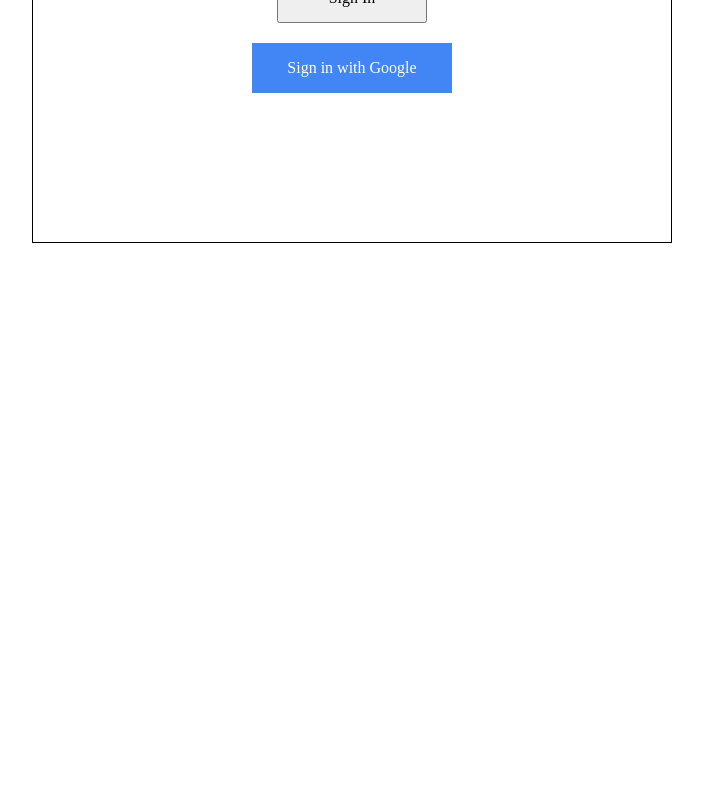
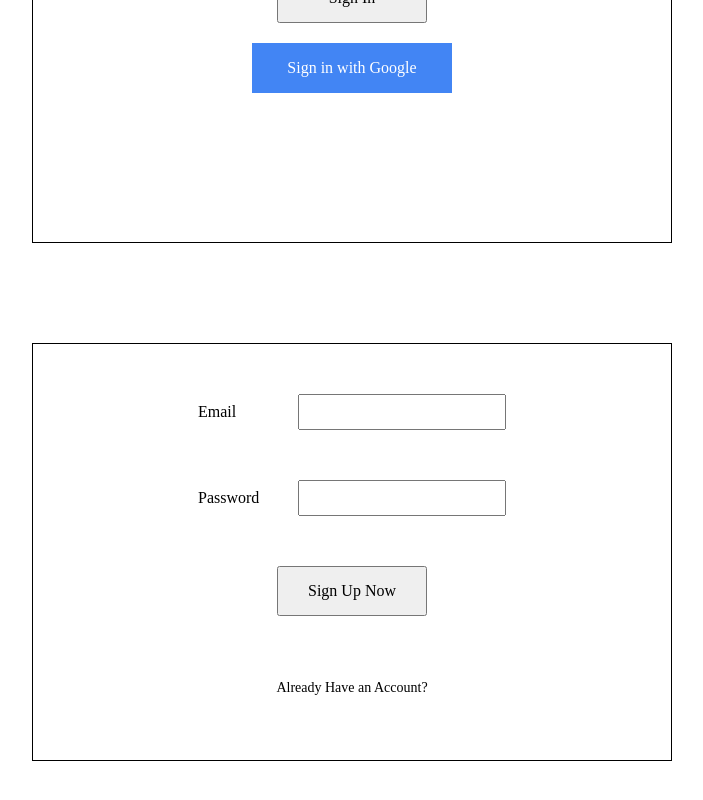
Before and after one commit to ShihYuChang/InfoSnap, a React (Create React App) app: page / in a window 1280 px wide. Shown: the part 366-1166 px from the top of the page, without its empty margins (288-991 px from the left). Before the commit the page ends 800 px from the top, so only its background shows below. Built offline with nearby package versions, Linux system fonts and the light colour scheme; no server answers.

Commit message:
Adding sign up

```diff
--- a/src/App.js
+++ b/src/App.js
@@ -11,7 +11,7 @@ import Header from './components/Header/Header';
 import { Outlet } from 'react-router-dom';
 import SignInPrompt from './pages/Authentication/SignInPrompt';
 import SignIn from './pages/Authentication/SignIn';
-
+import SignUp from './pages/Authentication/SignUp';
 const GlobalStyle = createGlobalStyle`
   #root{
     position: relative;
@@ -35,6 +35,7 @@ export default function App() {
     email,
     setEmail,
     hasClickedSignIn,
+    hasClickedSignUp,
     setHasClickedSignIn,
     isLoading,
     setIsLoading,
@@ -67,9 +68,10 @@ export default function App() {
           onClick={() => {
             setHasClickedSignIn(true);
           }}
-          display={hasClickedSignIn ? 'none' : 'flex'}
+          display={hasClickedSignIn || hasClickedSignUp ? 'none' : 'flex'}
         />
         <SignIn display={hasClickedSignIn ? 'flex' : 'none'} />
+        <SignUp display={hasClickedSignUp ? 'flex' : 'none'} />
       </>
     );
   }
--- a/src/context/userContext.js
+++ b/src/context/userContext.js
@@ -3,15 +3,18 @@ import { createContext, useState } from 'react';
 export const UserContext = createContext({
   email: null,
   hasClickedSignIn: false,
+  hasClickedSignUp: false,
   isLoading: true,
   setEmail: () => {},
   setHasClickedSignIn: () => {},
   setIsLoading: () => {},
+  setHasClickedSignUp: () => {},
 });
 
 export const UserContextProvider = ({ children }) => {
   const [email, setEmail] = useState(null);
   const [hasClickedSignIn, setHasClickedSignIn] = useState(false);
+  const [hasClickedSignUp, setHasClickedSignUp] = useState(false);
   const [isLoading, setIsLoading] = useState(true);
 
   return (
@@ -21,6 +24,8 @@ export const UserContextProvider = ({ children }) => {
         setEmail,
         hasClickedSignIn,
         setHasClickedSignIn,
+        hasClickedSignUp,
+        setHasClickedSignUp,
         isLoading,
         setIsLoading,
       }}
--- a/src/index.js
+++ b/src/index.js
@@ -8,7 +8,6 @@ import Health from './pages/Health';
 import GoogleLogin from './components/GoogleLogin';
 import Note from './pages/Note';
 import Dashboard from './pages/Dashboard';
-import SignIn from './pages/Authentication/SignIn';
 import Analytics from './pages/Finance/Analytics';
 import { UserContextProvider } from './context/userContext';
 
@@ -27,7 +26,6 @@ root.render(
             <Route path='drag' element={<Calendar />} />
             <Route path='calendar' element={<Calendar />} />
             <Route path='note' element={<Note />} />
-            <Route path='signin' element={<SignIn />} />
           </Route>
         </Routes>
       </BrowserRouter>
--- a/src/pages/Authentication/SignIn.js
+++ b/src/pages/Authentication/SignIn.js
@@ -1,5 +1,6 @@
 import { getAuth, signInWithEmailAndPassword } from 'firebase/auth';
 import { useState, useContext } from 'react';
+import { useNavigate } from 'react-router-dom';
 import styled from 'styled-components/macro';
 import { UserContext } from '../../context/userContext';
 import GoogleLogin from '../../components/GoogleLogin';
@@ -45,7 +46,17 @@ const SubmitBtn = styled.button`
   cursor: pointer;
 `;
 
+const SignUpPrompt = styled.p`
+  font-size: 14px;
+  cursor: pointer;
+
+  &:hover {
+    color: #4285f4;
+  }
+`;
+
 export default function SignIn({ display }) {
+  const { setHasClickedSignUp, setHasClickedSignIn } = useContext(UserContext);
   const questions = [
     { label: 'Email', value: 'email', type: 'text' },
     { label: 'Password', value: 'password', type: 'password' },
@@ -93,6 +104,14 @@ export default function SignIn({ display }) {
         ))}
         <SubmitBtn>Sign In</SubmitBtn>
         <GoogleLogin />
+        <SignUpPrompt
+          onClick={() => {
+            setHasClickedSignUp(true);
+            setHasClickedSignIn(false);
+          }}
+        >
+          Don't Have an Account?
+        </SignUpPrompt>
       </ContentWrapper>
     </Wrapper>
   );
--- a/src/pages/Authentication/SignUp.js
+++ b/src/pages/Authentication/SignUp.js
@@ -4,7 +4,9 @@ import { UserContext } from '../../context/userContext';
 
 import styled from 'styled-components/macro';
 
-const Wrapper = styled.div``;
+const Wrapper = styled.div`
+  display: ${(props) => props.display};
+`;
 
 const ContentWrapper = styled.form`
   box-sizing: border-box;
@@ -33,7 +35,7 @@ const InputLabel = styled.label`
 `;
 
 const Input = styled.input`
-  width: 150px;
+  width: 200px;
   height: 30px;
 `;
 
@@ -43,16 +45,31 @@ const SubmitBtn = styled.button`
   cursor: pointer;
 `;
 
+const SignInPrompt = styled.p`
+  font-size: 14px;
+  cursor: pointer;
+
+  &:hover {
+    color: #4285f4;
+  }
+`;
+
 export default function SignUp() {
   const questions = [
     { label: 'Email', value: 'email', type: 'text' },
     { label: 'Password', value: 'password', type: 'password' },
   ];
   const [userInput, setUserInput] = useState({});
+  const { setHasClickedSignIn, setHasClickedSignUp } = useContext(UserContext);
 
   function handleInput(value, e) {
     const inputs = { ...userInput, [value]: e.target.value };
     setUserInput(inputs);
+  }
+
+  function goToSignIn() {
+    setHasClickedSignIn(true);
+    setHasClickedSignUp(false);
   }
 
   function signUp(e) {
@@ -68,6 +85,7 @@ export default function SignUp() {
         const errorMessage = error.message;
         if (errorCode === 'auth/email-already-in-use') {
           alert('Email already in use. Please sign in instead.');
+          goToSignIn();
         } else if (errorCode === 'auth/weak-password') {
           alert('Password is too weak. Please choose a stronger password.');
         } else {
@@ -79,7 +97,7 @@ export default function SignUp() {
   }
 
   return (
-    <Wrapper>
+    <Wrapper display>
       <ContentWrapper onSubmit={signUp}>
         {questions.map((question, index) => (
           <InputWrapper key={index}>
@@ -88,10 +106,14 @@ export default function SignUp() {
               type={question.type}
               onChange={(e) => handleInput(question.value, e)}
               value={userInput.question}
+              required
             />
           </InputWrapper>
         ))}
-        <SubmitBtn>Submit</SubmitBtn>
+        <SubmitBtn>Sign Up Now</SubmitBtn>
+        <SignInPrompt onClick={goToSignIn}>
+          Already Have an Account?
+        </SignInPrompt>
       </ContentWrapper>
     </Wrapper>
   );
```
